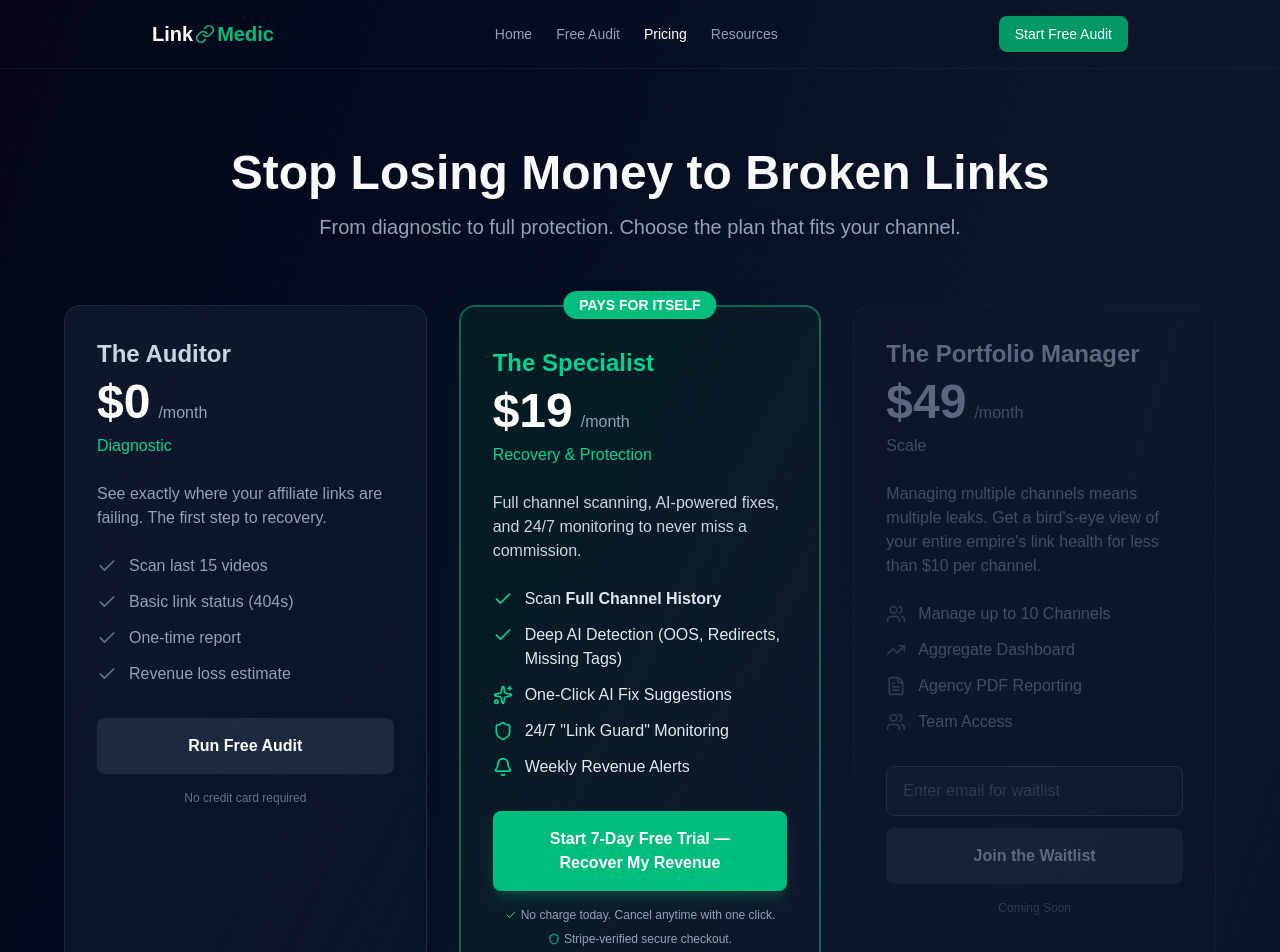
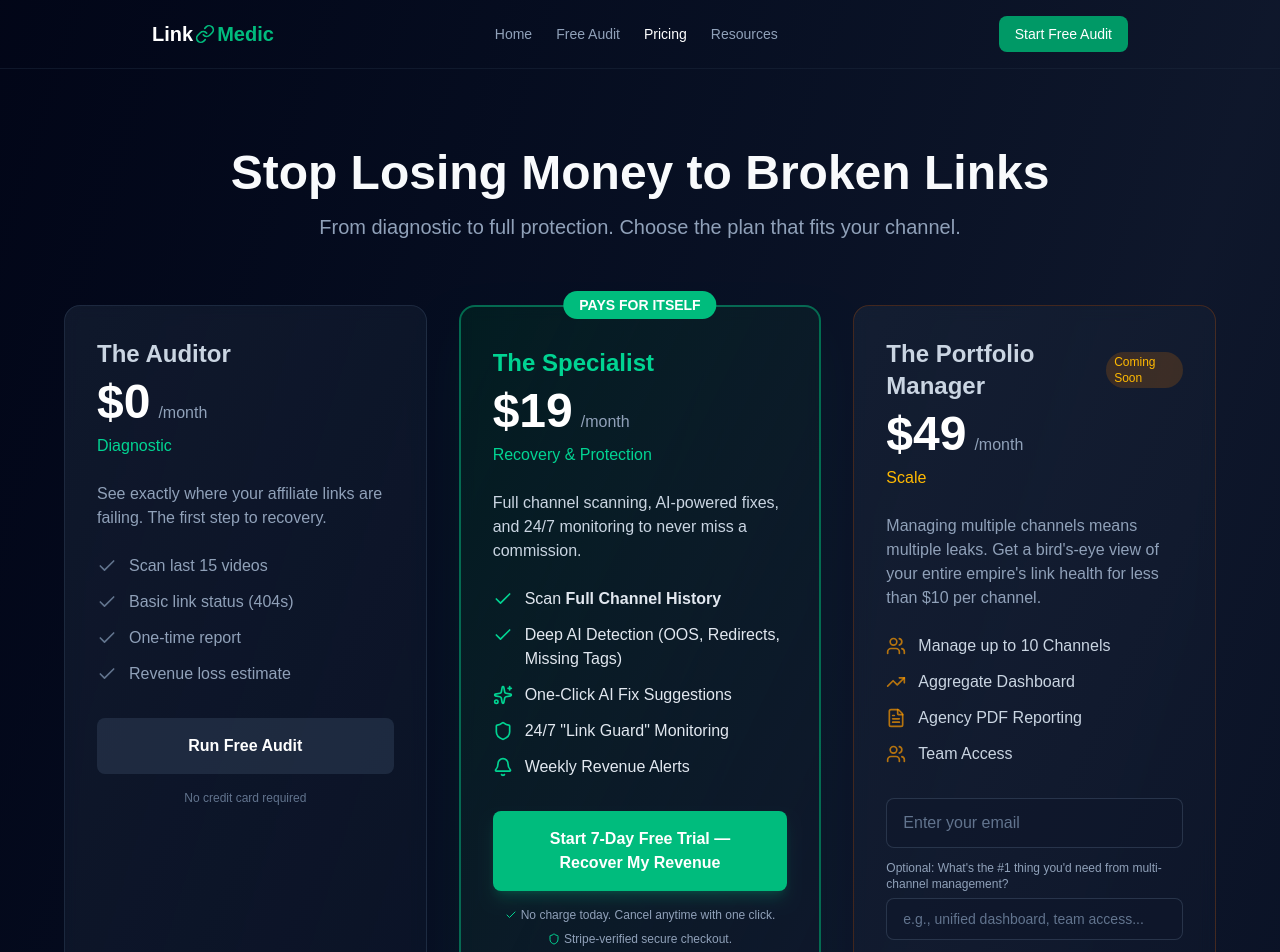
Before and after one commit to talisaineskye-lang/LinkMedic, a Next.js app: page /pricing in a window 1280 px wide. Shown: the top 952 px of the page. Built offline with nearby package versions, Linux system fonts and the light colour scheme; no server answers.

Commit message:
Fix login button issue

```diff
--- a/src/app/pricing/page.tsx
+++ b/src/app/pricing/page.tsx
@@ -1,19 +1,46 @@
 'use client';
 
 import { useState } from 'react';
-import { Check, Zap, TrendingUp, Bell, Users, Shield, FileText, Sparkles, CheckCircle2, ArrowRight } from 'lucide-react';
+import { Check, Zap, TrendingUp, Bell, Users, Shield, FileText, Sparkles, CheckCircle2, ArrowRight, Loader2 } from 'lucide-react';
 import { Link as LinkIcon } from 'lucide-react';
 import Link from 'next/link';
 
 export default function Pricing() {
   const [waitlistEmail, setWaitlistEmail] = useState("");
+  const [waitlistFeedback, setWaitlistFeedback] = useState("");
   const [waitlistSubmitted, setWaitlistSubmitted] = useState(false);
+  const [waitlistLoading, setWaitlistLoading] = useState(false);
+  const [waitlistError, setWaitlistError] = useState<string | null>(null);
 
-  const handleWaitlistSubmit = (e: React.FormEvent) => {
+  const handleWaitlistSubmit = async (e: React.FormEvent) => {
     e.preventDefault();
-    // TODO: Send to email capture API
+    setWaitlistError(null);
+    setWaitlistLoading(true);
+
+    try {
+      const response = await fetch("/api/waitlist", {
+        method: "POST",
+        headers: { "Content-Type": "application/json" },
+        body: JSON.stringify({
+          email: waitlistEmail,
+          tier: "portfolio",
+          source: "pricing",
+          feedback: waitlistFeedback || null,
+        }),
+      });
+
+      const data = await response.json();
+
+      if (!response.ok) {
+        throw new Error(data.error || "Failed to join waitlist");
+      }
+
       setWaitlistSubmitted(true);
-    setTimeout(() => setWaitlistSubmitted(false), 3000);
+    } catch (err) {
+      setWaitlistError(err instanceof Error ? err.message : "Something went wrong");
+    } finally {
+      setWaitlistLoading(false);
+    }
   };
 
   return (
@@ -170,60 +197,93 @@ export default function Pricing() {
             </div>
           </div>
 
-          {/* Tier 3: The Portfolio Manager ($49/mo) - Greyed Out */}
-          <div className="bg-gradient-to-br from-slate-800/30 to-slate-900/30 backdrop-blur border border-slate-700/30 rounded-2xl p-8 opacity-60">
+          {/* Tier 3: The Portfolio Manager ($49/mo) - Coming Soon */}
+          <div className="bg-gradient-to-br from-slate-800/50 to-slate-900/50 backdrop-blur border border-amber-700/30 rounded-2xl p-8">
             <div className="mb-6">
-              <h3 className="text-2xl font-bold mb-2 text-slate-400">The Portfolio Manager</h3>
+              <div className="flex items-center gap-2 mb-2">
+                <h3 className="text-2xl font-bold text-slate-300">The Portfolio Manager</h3>
+                <span className="px-2 py-0.5 text-xs font-medium bg-amber-600/20 text-amber-400 rounded-full">
+                  Coming Soon
+                </span>
+              </div>
               <div className="flex items-baseline gap-2 mb-2">
-                <span className="text-5xl font-bold text-slate-400">$49</span>
-                <span className="text-slate-500">/month</span>
+                <span className="text-5xl font-bold text-white">$49</span>
+                <span className="text-slate-400">/month</span>
               </div>
-              <p className="text-slate-500 font-medium">Scale</p>
+              <p className="text-amber-400 font-medium">Scale</p>
             </div>
 
-            <p className="text-slate-500 mb-6">
+            <p className="text-slate-400 mb-6">
               Managing multiple channels means multiple leaks. Get a bird&apos;s-eye view of your entire empire&apos;s link health for less than $10 per channel.
             </p>
 
             <ul className="space-y-3 mb-8">
               <li className="flex items-start gap-3">
-                <Users className="w-5 h-5 text-slate-600 flex-shrink-0 mt-0.5" />
-                <span className="text-slate-500">Manage up to 10 Channels</span>
+                <Users className="w-5 h-5 text-amber-500/70 flex-shrink-0 mt-0.5" />
+                <span className="text-slate-300">Manage up to 10 Channels</span>
               </li>
               <li className="flex items-start gap-3">
-                <TrendingUp className="w-5 h-5 text-slate-600 flex-shrink-0 mt-0.5" />
-                <span className="text-slate-500">Aggregate Dashboard</span>
+                <TrendingUp className="w-5 h-5 text-amber-500/70 flex-shrink-0 mt-0.5" />
+                <span className="text-slate-300">Aggregate Dashboard</span>
               </li>
               <li className="flex items-start gap-3">
-                <FileText className="w-5 h-5 text-slate-600 flex-shrink-0 mt-0.5" />
-                <span className="text-slate-500">Agency PDF Reporting</span>
+                <FileText className="w-5 h-5 text-amber-500/70 flex-shrink-0 mt-0.5" />
+                <span className="text-slate-300">Agency PDF Reporting</span>
               </li>
               <li className="flex items-start gap-3">
-                <Users className="w-5 h-5 text-slate-600 flex-shrink-0 mt-0.5" />
-                <span className="text-slate-500">Team Access</span>
+                <Users className="w-5 h-5 text-amber-500/70 flex-shrink-0 mt-0.5" />
+                <span className="text-slate-300">Team Access</span>
               </li>
             </ul>
 
             {/* Waitlist Form */}
+            {waitlistSubmitted ? (
+              <div className="bg-emerald-950/30 border border-emerald-700/50 rounded-lg p-4 text-center">
+                <CheckCircle2 className="w-8 h-8 text-emerald-400 mx-auto mb-2" />
+                <p className="text-white font-medium">You&apos;re on the list!</p>
+                <p className="text-sm text-slate-400">We&apos;ll email you when Portfolio Manager launches.</p>
+              </div>
+            ) : (
               <form onSubmit={handleWaitlistSubmit} className="space-y-3">
                 <input
                   type="email"
-                placeholder="Enter email for waitlist"
+                  placeholder="Enter your email"
                   value={waitlistEmail}
                   onChange={(e) => setWaitlistEmail(e.target.value)}
-                className="w-full px-4 py-3 bg-slate-800/50 border border-slate-700 rounded-lg text-slate-300 placeholder:text-slate-600 focus:outline-none focus:border-slate-600"
+                  required
+                  className="w-full px-4 py-3 bg-slate-900/50 border border-slate-600/50 rounded-lg text-white placeholder:text-slate-500 focus:outline-none focus:border-amber-500/50 focus:ring-1 focus:ring-amber-500/50 transition"
                 />
+                <div>
+                  <label className="block text-xs text-slate-400 mb-1.5">
+                    Optional: What&apos;s the #1 thing you&apos;d need from multi-channel management?
+                  </label>
+                  <input
+                    type="text"
+                    placeholder="e.g., unified dashboard, team access..."
+                    value={waitlistFeedback}
+                    onChange={(e) => setWaitlistFeedback(e.target.value)}
+                    className="w-full px-4 py-2.5 bg-slate-900/50 border border-slate-600/50 rounded-lg text-white placeholder:text-slate-500 focus:outline-none focus:border-amber-500/50 focus:ring-1 focus:ring-amber-500/50 transition text-sm"
+                  />
+                </div>
+                {waitlistError && (
+                  <p className="text-red-400 text-sm">{waitlistError}</p>
+                )}
                 <button
                   type="submit"
-                className="block w-full bg-slate-700/50 hover:bg-slate-700 text-slate-400 font-semibold py-4 px-6 rounded-lg transition-all text-center"
+                  disabled={waitlistLoading || !waitlistEmail}
+                  className="block w-full bg-amber-600 hover:bg-amber-500 disabled:bg-slate-600 disabled:cursor-not-allowed text-white font-semibold py-4 px-6 rounded-lg transition-all text-center flex items-center justify-center gap-2"
                 >
-                {waitlistSubmitted ? "Added to Waitlist!" : "Join the Waitlist"}
+                  {waitlistLoading ? (
+                    <>
+                      <Loader2 className="w-4 h-4 animate-spin" />
+                      Joining...
+                    </>
+                  ) : (
+                    "Join the Waitlist"
+                  )}
                 </button>
               </form>
-
-            <p className="text-xs text-slate-600 text-center mt-4">
-              Coming Soon
-            </p>
+            )}
           </div>
 
         </div>
--- /dev/null
+++ b/src/components/portfolio-waitlist.tsx
@@ -0,0 +1,122 @@
+"use client";
+
+import { useState } from "react";
+import { Check, Loader2, Users } from "lucide-react";
+
+interface PortfolioWaitlistProps {
+  source?: string;
+}
+
+export function PortfolioWaitlist({ source = "pricing" }: PortfolioWaitlistProps) {
+  const [email, setEmail] = useState("");
+  const [feedback, setFeedback] = useState("");
+  const [isSubmitting, setIsSubmitting] = useState(false);
+  const [isSuccess, setIsSuccess] = useState(false);
+  const [error, setError] = useState<string | null>(null);
+
+  const handleSubmit = async (e: React.FormEvent) => {
+    e.preventDefault();
+    setError(null);
+    setIsSubmitting(true);
+
+    try {
+      const response = await fetch("/api/waitlist", {
+        method: "POST",
+        headers: { "Content-Type": "application/json" },
+        body: JSON.stringify({
+          email,
+          tier: "portfolio",
+          source,
+          feedback: feedback || null,
+        }),
+      });
+
+      const data = await response.json();
+
+      if (!response.ok) {
+        throw new Error(data.error || "Failed to join waitlist");
+      }
+
+      setIsSuccess(true);
+    } catch (err) {
+      setError(err instanceof Error ? err.message : "Something went wrong");
+    } finally {
+      setIsSubmitting(false);
+    }
+  };
+
+  if (isSuccess) {
+    return (
+      <div className="bg-emerald-950/30 border border-emerald-700/50 rounded-xl p-6 text-center">
+        <div className="w-12 h-12 bg-emerald-600/20 rounded-full flex items-center justify-center mx-auto mb-4">
+          <Check className="w-6 h-6 text-emerald-400" />
+        </div>
+        <h3 className="text-lg font-bold text-white mb-2">You&apos;re on the list!</h3>
+        <p className="text-slate-300 text-sm">
+          We&apos;ll email you when Portfolio Manager launches.
+        </p>
+      </div>
+    );
+  }
+
+  return (
+    <div className="bg-slate-800/50 border border-slate-700/50 rounded-xl p-6">
+      <div className="flex items-center gap-2 mb-4">
+        <Users className="w-5 h-5 text-amber-400" />
+        <h3 className="text-lg font-bold text-white">Portfolio Manager</h3>
+        <span className="px-2 py-0.5 text-xs font-medium bg-amber-600/20 text-amber-400 rounded-full">
+          Coming Soon
+        </span>
+      </div>
+
+      <p className="text-slate-300 text-sm mb-4">
+        Manage multiple YouTube channels from one dashboard. Join the waitlist to be notified when it launches.
+      </p>
+
+      <form onSubmit={handleSubmit} className="space-y-4">
+        <div>
+          <input
+            type="email"
+            value={email}
+            onChange={(e) => setEmail(e.target.value)}
+            placeholder="Enter your email"
+            required
+            className="w-full px-4 py-2.5 bg-slate-900/50 border border-slate-600/50 rounded-lg text-white placeholder:text-slate-500 focus:outline-none focus:border-amber-500/50 focus:ring-1 focus:ring-amber-500/50 transition"
+          />
+        </div>
+
+        <div>
+          <label className="block text-xs text-slate-400 mb-1.5">
+            Optional: What&apos;s the #1 thing you&apos;d need from multi-channel management?
+          </label>
+          <textarea
+            value={feedback}
+            onChange={(e) => setFeedback(e.target.value)}
+            placeholder="e.g., unified dashboard, team access, bulk editing..."
+            rows={2}
+            className="w-full px-4 py-2.5 bg-slate-900/50 border border-slate-600/50 rounded-lg text-white placeholder:text-slate-500 focus:outline-none focus:border-amber-500/50 focus:ring-1 focus:ring-amber-500/50 transition resize-none text-sm"
+          />
+        </div>
+
+        {error && (
+          <p className="text-red-400 text-sm">{error}</p>
+        )}
+
+        <button
+          type="submit"
+          disabled={isSubmitting || !email}
+          className="w-full px-4 py-2.5 bg-amber-600 hover:bg-amber-500 disabled:bg-slate-600 disabled:cursor-not-allowed rounded-lg font-semibold text-white transition flex items-center justify-center gap-2"
+        >
+          {isSubmitting ? (
+            <>
+              <Loader2 className="w-4 h-4 animate-spin" />
+              Joining...
+            </>
+          ) : (
+            "Join Waitlist"
+          )}
+        </button>
+      </form>
+    </div>
+  );
+}
```
Also changed, not shown: src/app/api/waitlist/route.ts (added, +100 -0 lines), 1 other file (tests, documents, lock files or other folders). Lines whose indentation alone changed are shown as unchanged.
